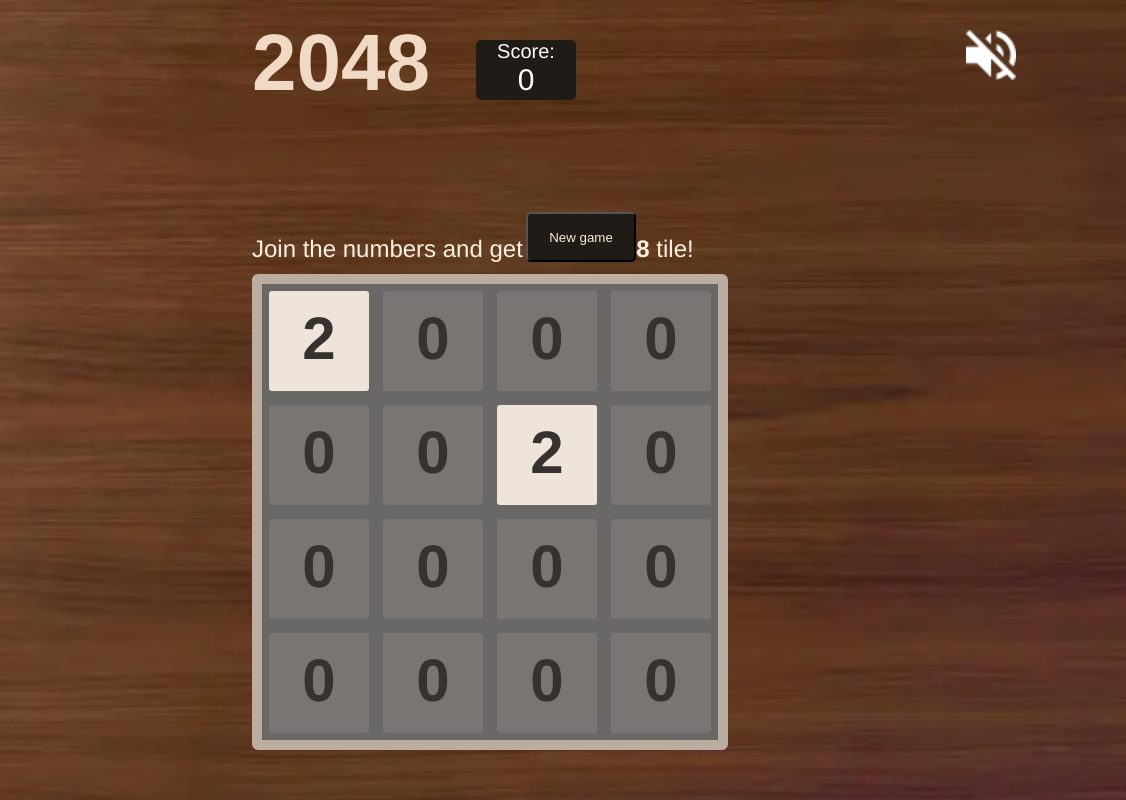
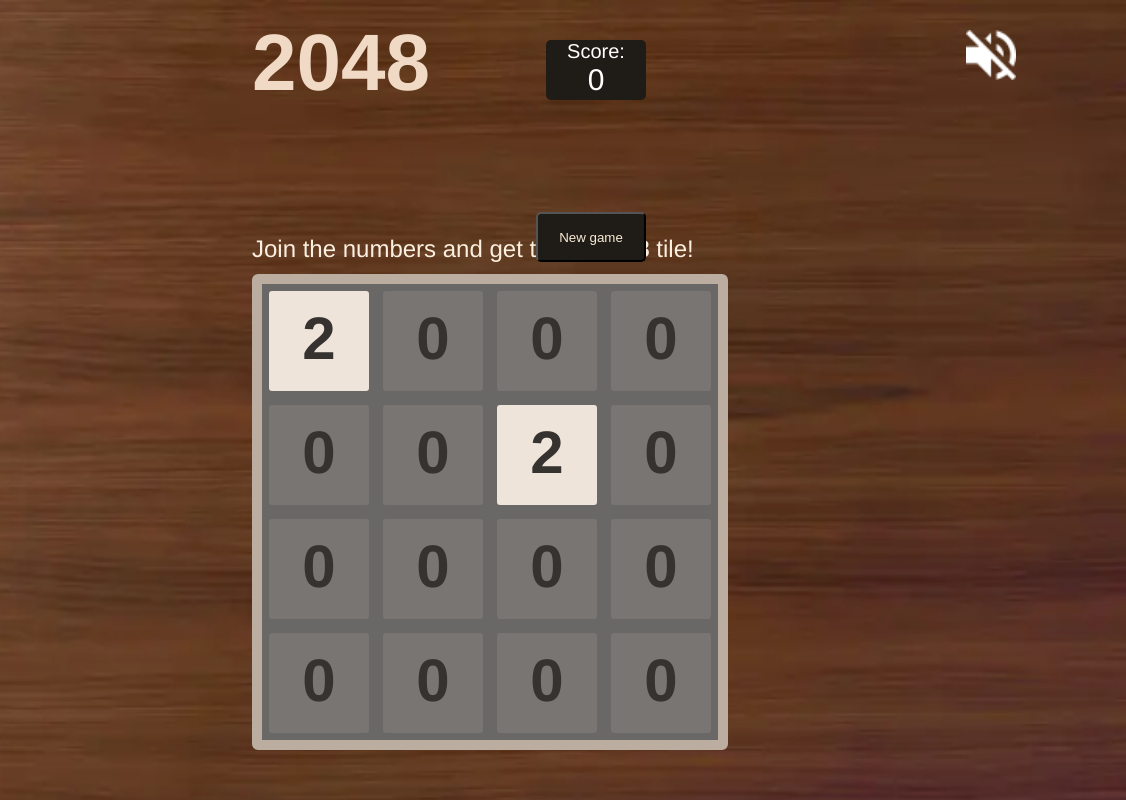
Before and after one commit to Parthssh/2048-Game, a plain HTML site: page game/game.html in a window 1280 px wide. Shown: the full height of the page, 154-1280 px from the left. Drawn offline with Linux system fonts and the light colour scheme.

Commit message:
Update game.css

```diff
--- a/game/game.css
+++ b/game/game.css
@@ -63,7 +63,7 @@ body {
   .score-container {
     text-align: center;
     position: absolute;
-    right: 550px;
+    right: 480px;
     bottom: 700px;
     width: 100px;
     height: 60px;
@@ -96,7 +96,7 @@ body {
 
   #button{
     position: absolute;
-    right: 490px;
+    right: 480px;
     top: 212px;
     width: 110px;
     height: 50px;
```
